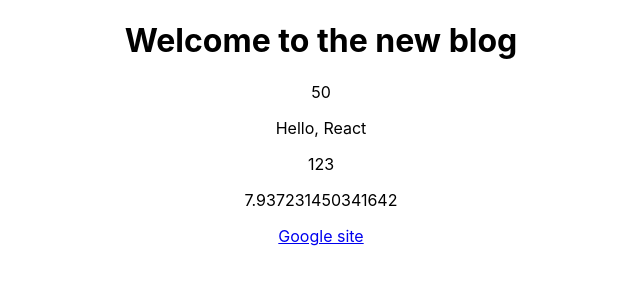
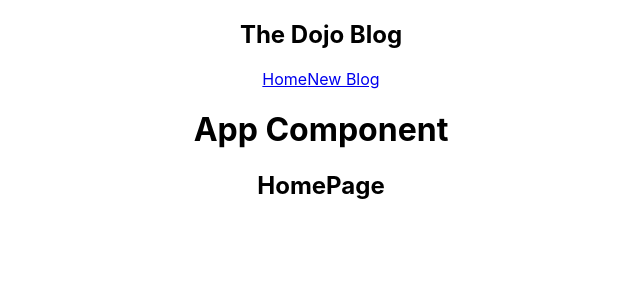
Before and after one commit to Chukwuka1488/Blog-with-React, a React (Create React App) app in the folder dojo-blog/: page / in a window 1280 px wide. Shown: the top 300 px of the page, without its empty margins (319-959 px from the left). Built offline with nearby package versions, Linux system fonts and the light colour scheme.

Commit message:
multiple components in react

```diff
--- a/dojo-blog/src/App.js
+++ b/dojo-blog/src/App.js
@@ -1,20 +1,17 @@
 // import logo from './logo.svg';
 import './App.css';
+import Navbar from './Navbar';
+import Home from './Home';
 
 function App() {
-  const title = 'Welcome to the new blog';
-  const likes = 50;
-  const link = 'https://www.google.com';
+
   //
   return (
     <div className='App'>
+      <Navbar></Navbar>
       <div className='content'>
-        <h1>{title}</h1>
-        <p>{likes}</p>
-        <p>{'Hello, React'}</p>
-        <p>{[1, 2, 3]}</p>
-        <p>{Math.random() * 10}</p>
-        <a href={link}>Google site</a>
+        <h1>App Component</h1>
+        <Home></Home>
       </div>
     </div>
   );
--- /dev/null
+++ b/dojo-blog/src/Home.js
@@ -0,0 +1,9 @@
+const Home = () => {
+  return (
+    <div className='home'>
+      <h2>HomePage</h2>
+    </div>
+  );
+};
+
+export default Home;
--- /dev/null
+++ b/dojo-blog/src/Navbar.js
@@ -0,0 +1,13 @@
+const Navbar = () => {
+  return (
+    <nav className='navbar'>
+      <h1>The Dojo Blog</h1>
+      <div className='links'>
+        <a href='/'>Home</a>
+        <a href='/create'>New Blog</a>
+      </div>
+    </nav>
+  );
+};
+
+export default Navbar;
```
